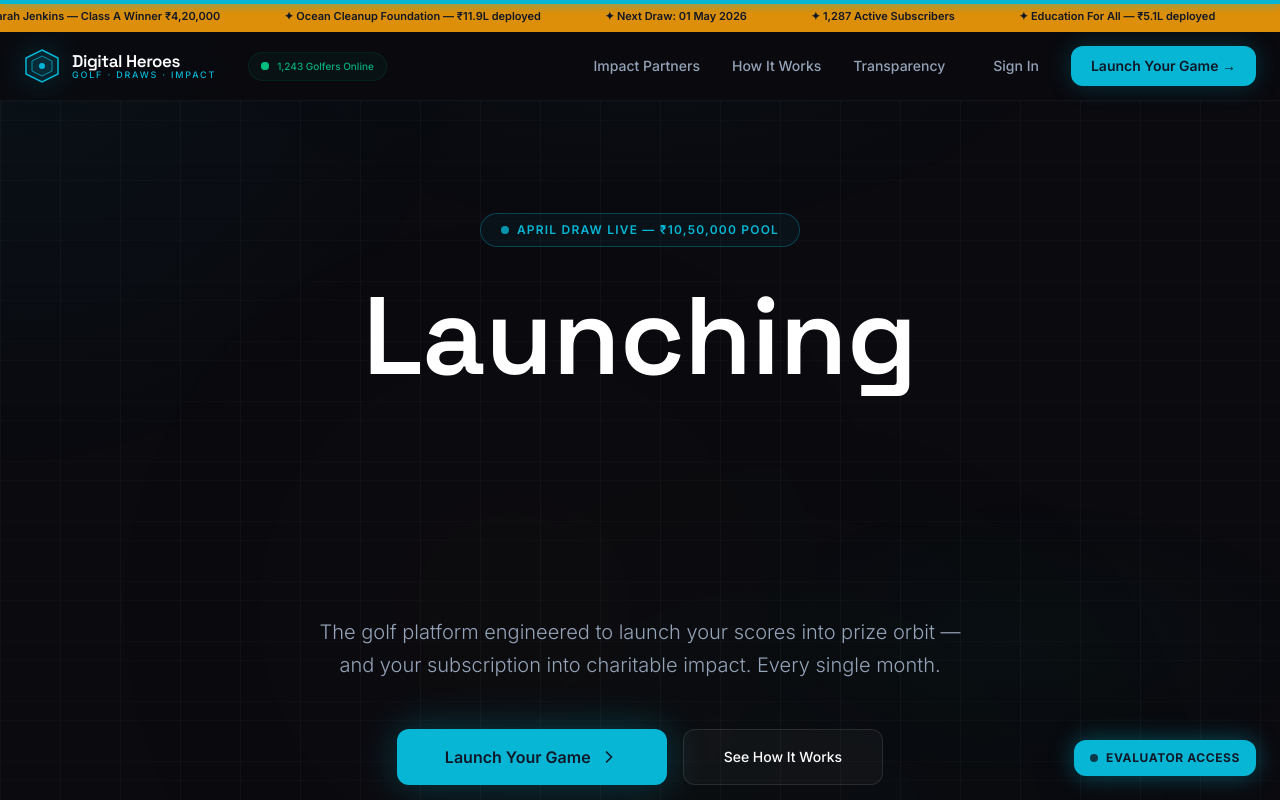
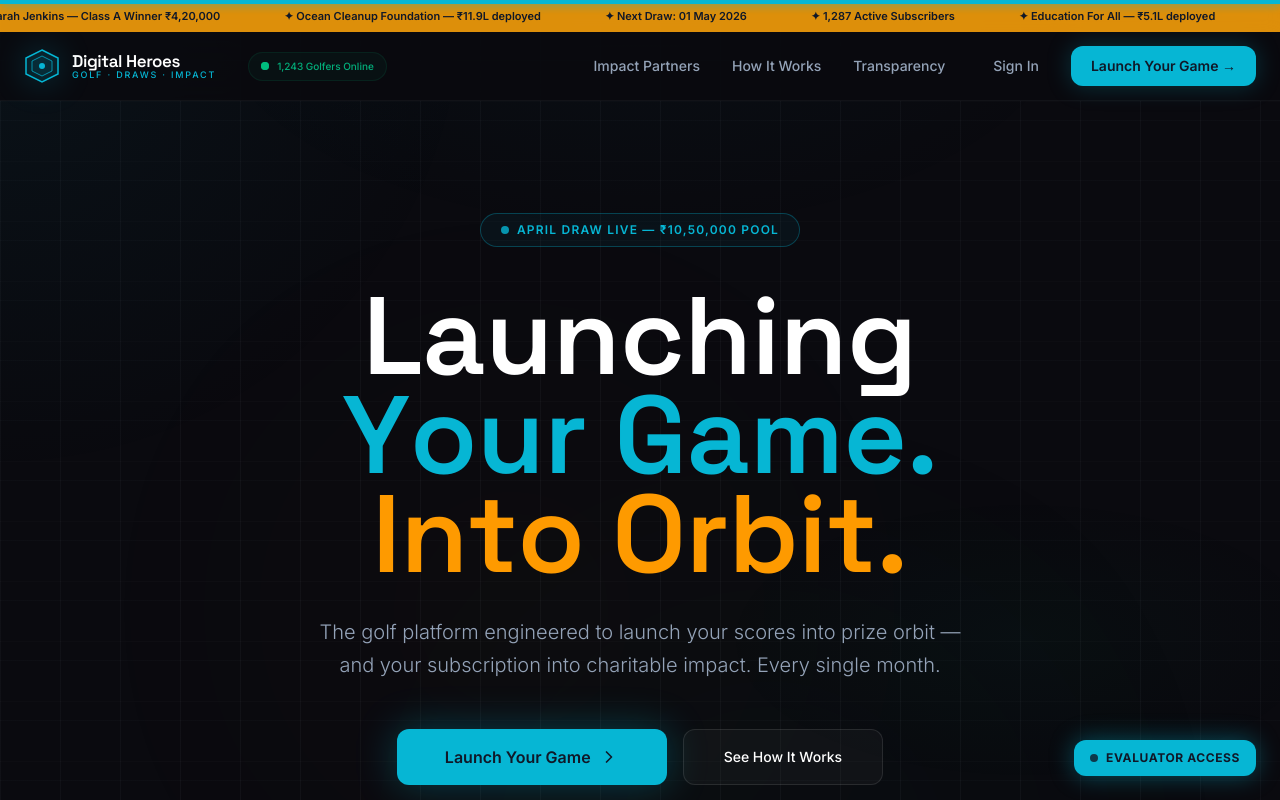
Before and after one commit to ayushshukla1807/digital-heroes, a Next.js app: page / in a window 1280 px wide. Shown: the top 800 px of the page. Built offline with nearby package versions, Linux system fonts and the light colour scheme.

Commit message:
fix: headline visibility — solid brand colors for typewriter effect

```diff
--- a/src/app/page.tsx
+++ b/src/app/page.tsx
@@ -121,8 +121,8 @@ export default function Home() {
             <motion.div initial={{ opacity: 0, y: 30 }} animate={{ opacity: 1, y: 0 }} transition={{ delay: 0.1, duration: 0.8 }} className="text-center mb-8">
               <h1 className="font-display font-semibold tracking-tight leading-[0.9]">
                 <span className="block text-[clamp(52px,9vw,110px)] text-white"><Typewriter text="Launching" delay={0.2} /></span>
-                <span className="block text-[clamp(52px,9vw,110px)] text-transparent bg-clip-text bg-gradient-to-r from-[#06b6d4] via-cyan-300 to-[var(--color-primary)]"><Typewriter text="Your Game." delay={0.5} /></span>
-                <span className="block text-[clamp(52px,9vw,110px)] text-transparent bg-clip-text bg-gradient-to-r from-[var(--color-accent)] to-amber-300"><Typewriter text="Into Orbit." delay={0.8} /></span>
+                <span className="block text-[clamp(52px,9vw,110px)] text-[#06b6d4]"><Typewriter text="Your Game." delay={0.5} /></span>
+                <span className="block text-[clamp(52px,9vw,110px)] text-amber-500"><Typewriter text="Into Orbit." delay={0.8} /></span>
               </h1>
             </motion.div>
 
```
